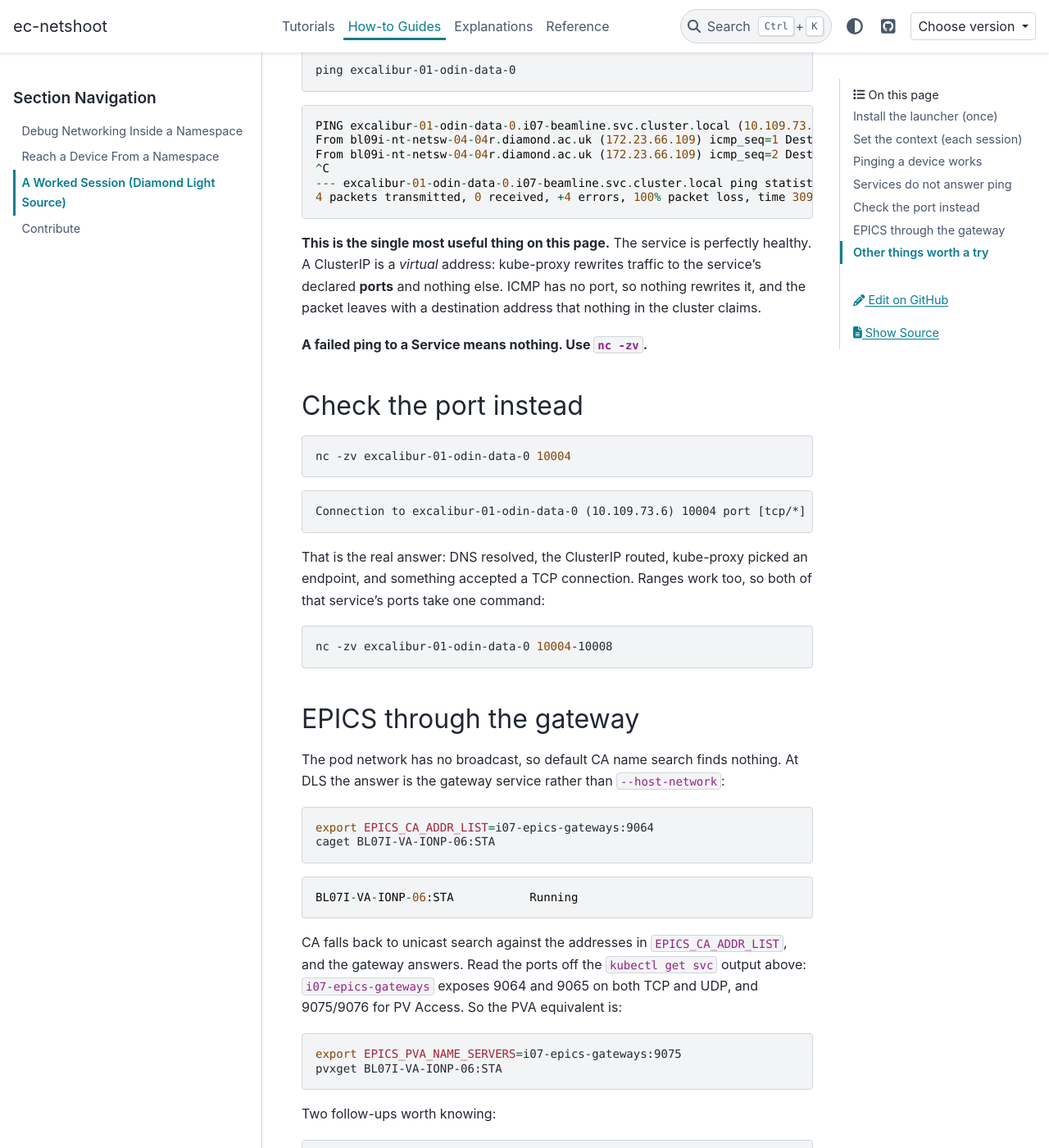
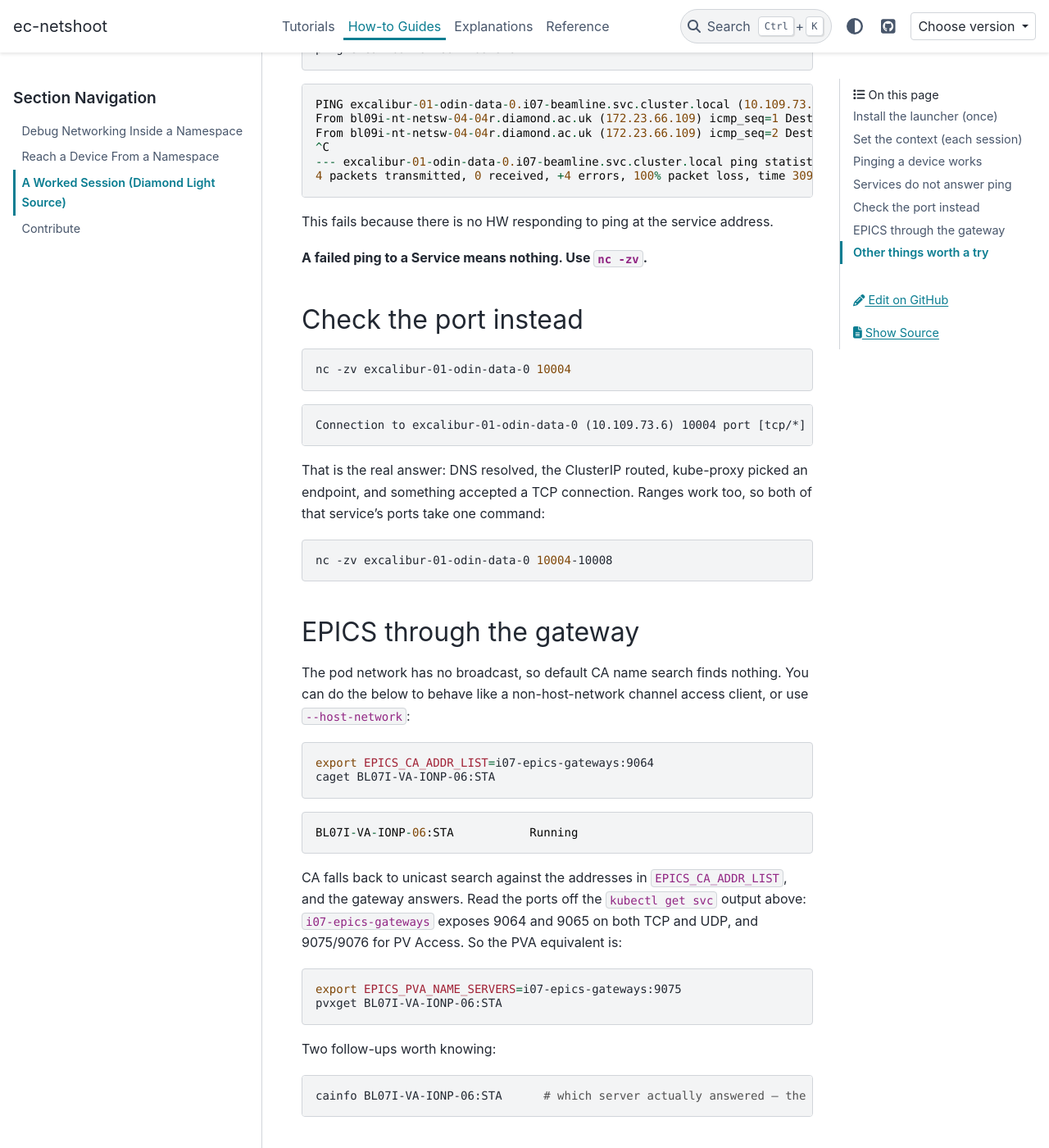
Before and after one commit to epics-containers/ec-netshoot, a Sphinx documentation site: the page built from docs/how-to/dls-worked-example.md, in a window 1280 px wide and 1400 px high, scrolled down 1742 px. Shown: the whole window at 82% size. Built offline with Sphinx 7.4.7 and the PyData theme 0.15.4, drawn with Linux system fonts in a browser that asks for light colours; some of the changed text lies outside the part shown.

Commit message:
improve DLS page

````diff
--- a/docs/how-to/dls-worked-example.md
+++ b/docs/how-to/dls-worked-example.md
@@ -1,8 +1,7 @@
 # A Worked Session (Diamond Light Source)
 
-A real session on beamline I07, annotated. Other facilities should be able to
-follow the same shape with their own service names — the only DLS-specific
-parts are the `module load` and the gateway service.
+DLS Specific instructions for `ec-netshoot` a tool for debugging device connectivity
+issues in-cluster.
 
 ## Install the launcher (once)
 
@@ -53,7 +52,7 @@
 rtt min/avg/max/mdev = 0.076/0.095/0.115/0.019 ms
 ```
 
-Two things worth noting. This is the **pod** network, not `--host-network`:
+Note this is the **pod** network, because we did not  `netshoot --host-network`:
 beamline device networks are routed from pods as well as from nodes, so device
 reachability needs no special flags.
 
@@ -86,11 +85,7 @@
 4 packets transmitted, 0 received, +4 errors, 100% packet loss, time 3099ms
 ```
 
-**This is the single most useful thing on this page.** The service is perfectly
-healthy. A ClusterIP is a *virtual* address: kube-proxy rewrites traffic to the
-service's declared **ports** and nothing else. ICMP has no port, so nothing
-rewrites it, and the packet leaves with a destination address that nothing in
-the cluster claims.
+This fails because there is no HW responding to ping at the service address.
 
 **A failed ping to a Service means nothing. Use `nc -zv`.**
 
@@ -114,8 +109,9 @@
 
 ## EPICS through the gateway
 
-The pod network has no broadcast, so default CA name search finds nothing. At
-DLS the answer is the gateway service rather than `--host-network`:
+The pod network has no broadcast, so default CA name search finds nothing.
+You can do the below to behave like a non-host-network channel access client,
+or use `--host-network`:
 
 ```bash
 export EPICS_CA_ADDR_LIST=i07-epics-gateways:9064
@@ -140,12 +136,7 @@
 
 ```bash
 cainfo BL07I-VA-IONP-06:STA      # which server actually answered — the gateway
-caget -w5 SOME:MISSING:PV        # bound timeout, rather than hanging
 ```
-
-If you need broadcast search exactly as an IOC does it, `netshoot -h` gives you
-the node's network stack — but then you are testing what a workstation tests,
-and the gateway route above is what services in the cluster actually use.
 
 ## Other things worth a try
 
````
